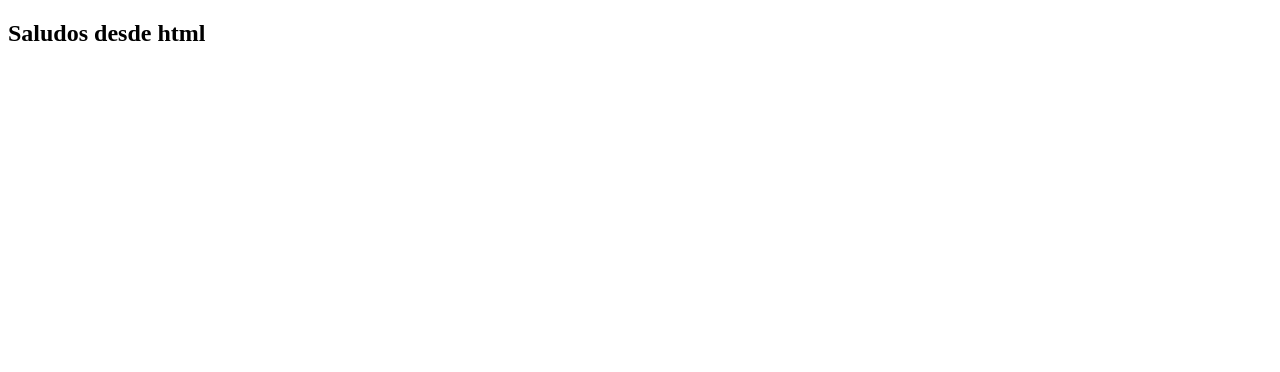
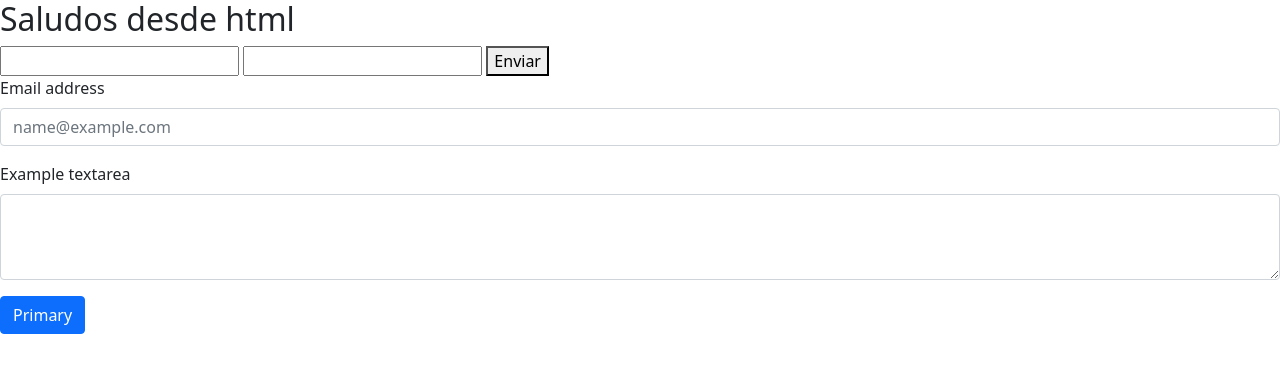
Before and after one commit to Jennifer-Carmona/primerRepositorio, a plain HTML site: page index.html in a window 1280 px wide. Drawn offline with nearby package versions, Linux system fonts and the light colour scheme.

Commit message:
bootstrap a

```diff
--- /dev/null
+++ b/css/style.css
@@ -0,0 +1,128 @@
+body {
+    font-family: 'Inter', sans-serif;
+    margin: 0;
+    padding: 0;
+    height: 100vh;
+    display: flex;
+    justify-content: center;
+    align-items: center;
+
+    /* Fondo: cherry blossoms Minecraft */
+    background: url("https://wallpapers.com/images/file/beautiful-minecraft-cherry-blossoms-8zlaxmeiqm93j24f.jpg") no-repeat center center / cover;
+    position: relative;
+}
+
+/* Overlay para contraste */
+body::before {
+    content: "";
+    position: absolute;
+    inset: 0;
+    background: rgba(0, 0, 0, 0.35);
+}
+
+/* Contenedor */
+.login-container {
+    position: relative;
+    z-index: 1;
+    /* arriba del overlay */
+    display: flex;
+    justify-content: center;
+    align-items: center;
+    width: 100%;
+}
+
+/* Caja del login */
+.login-box {
+    background: rgba(255, 255, 255, 0.95);
+    padding: 2rem;
+    border-radius: 1rem;
+    box-shadow: 0 8px 20px rgba(0, 0, 0, 0.3);
+    width: 100%;
+    max-width: 360px;
+    text-align: center;
+    animation: fadeIn 1s ease-in-out;
+}
+
+/* Título */
+.login-title {
+    margin-bottom: 1.5rem;
+    color: #2e2e2e;
+    font-size: 1.6rem;
+}
+
+/* Formularios */
+.login-form .form-group {
+    margin-bottom: 1rem;
+    text-align: left;
+}
+
+.login-form label {
+    font-size: 0.9rem;
+    color: #444;
+}
+
+.login-form input {
+    width: 100%;
+    padding: 0.7rem;
+    margin-top: 0.3rem;
+    border: 1px solid #ccc;
+    border-radius: 0.5rem;
+    font-size: 1rem;
+    transition: border 0.3s;
+}
+
+.login-form input:focus {
+    border-color: #ec407a;
+    /* rosa de los cerezos */
+    outline: none;
+}
+
+/* Botón */
+.btn {
+    width: 100%;
+    padding: 0.9rem;
+    background-color: #ec407a;
+    /* rosa sakura */
+    border: none;
+    border-radius: 0.5rem;
+    font-weight: 600;
+    font-size: 1rem;
+    color: #fff;
+    cursor: pointer;
+    transition: background 0.3s;
+}
+
+.btn:hover {
+    background-color: #d81b60;
+}
+
+/* Links */
+.extra-links {
+    margin-top: 1rem;
+    display: flex;
+    justify-content: space-between;
+    font-size: 0.85rem;
+}
+
+.extra-links a {
+    color: #2e2e2e;
+    text-decoration: none;
+    transition: color 0.3s;
+}
+
+.extra-links a:hover {
+    color: #ec407a;
+}
+
+/* Animación */
+@keyframes fadeIn {
+    from {
+        opacity: 0;
+        transform: translateY(-20px);
+    }
+
+    to {
+        opacity: 1;
+        transform: translateY(0);
+    }
+}
--- a/index.html
+++ b/index.html
@@ -4,12 +4,35 @@
 <head>
     <meta charset="UTF-8">
     <meta name="viewport" content="width=device-width, initial-scale=1.0">
-    <title>Hola que talt</title>
+    <title>Document</title>
+    <link href="https://cdn.jsdelivr.net/npm/bootstrap@5.0.2/dist/css/bootstrap.min.css" rel="stylesheet"
+        integrity="sha384-EVSTQN3/azprG1Anm3QDgpJLIm9Nao0Yz1ztcQTwFspd3yD65VohhpuuCOmLASjC" crossorigin="anonymous">
 
 </head>
 
 <body>
     <h2>Saludos desde html</h2>
+    <input type="text" name="txtColor" id="txtColor">
+    <input type="email" name="txtEmail" id="txtEmail">
+    <button>Enviar</button>
+
+    <div class="mb-3">
+        <label for="exampleFormControlInput1" class="form-label">Email address</label>
+        <input type="email" class="form-control" id="exampleFormControlInput1" placeholder="name@example.com">
+    </div>
+    <div class="mb-3">
+        <label for="exampleFormControlTextarea1" class="form-label">Example textarea</label>
+        <textarea class="form-control" id="exampleFormControlTextarea1" rows="3"></textarea>
+    </div>
+
+
+
+
+    <script src="https://cdn.jsdelivr.net/npm/bootstrap@5.0.2/dist/js/bootstrap.bundle.min.js"
+        integrity="sha384-MrcW6ZMFYlzcLA8Nl+NtUVF0sA7MsXsP1UyJoMp4YLEuNSfAP+JcXn/tWtIaxVXM"
+        crossorigin="anonymous"></script>
+
+    <button type="button" class="btn btn-primary">Primary</button>
 
 </body>
 
```
